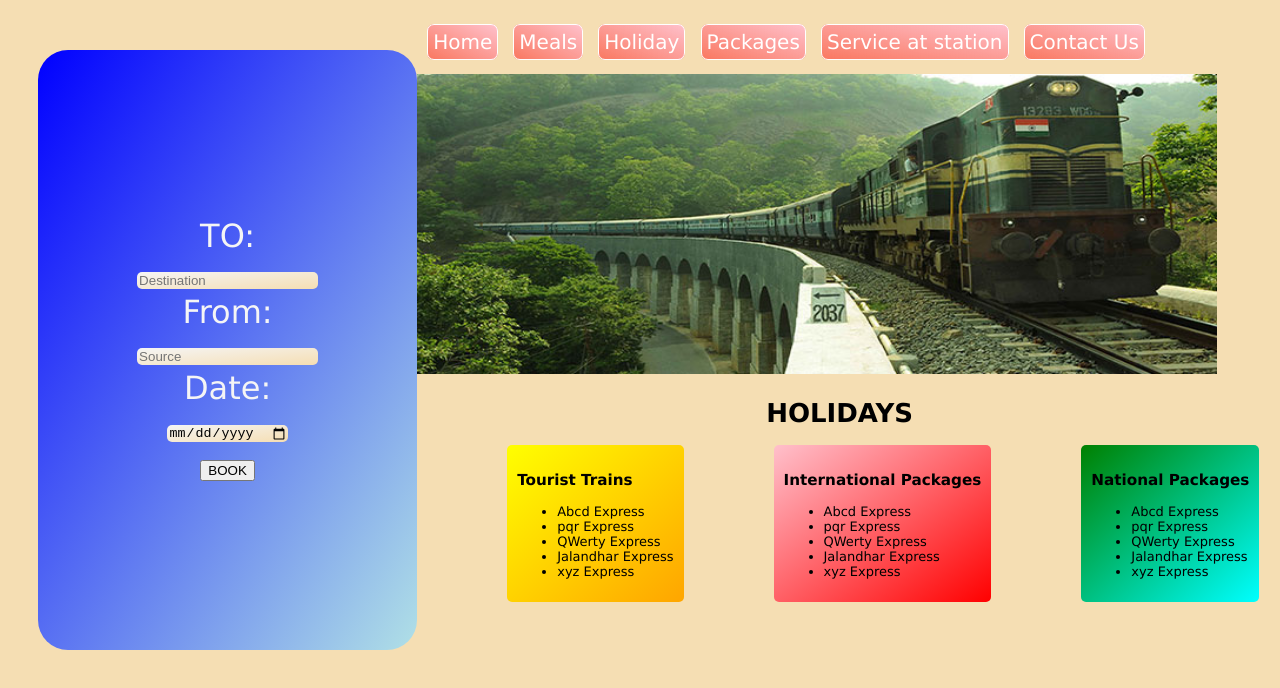
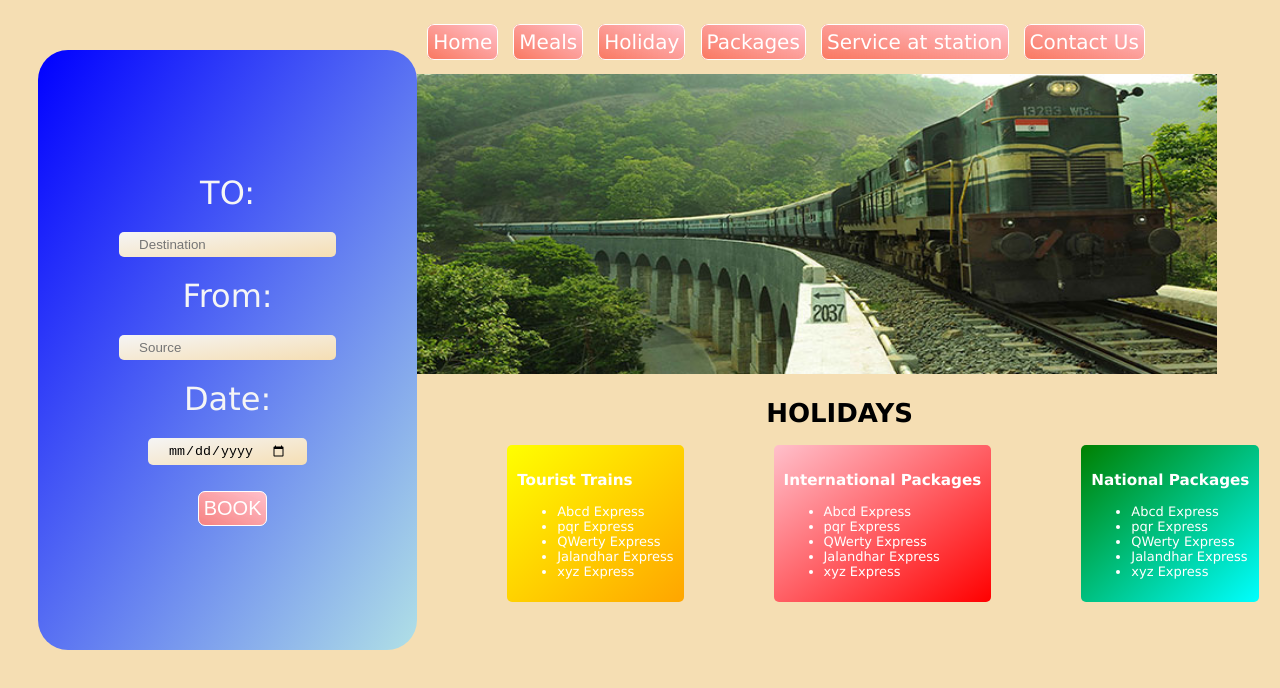
Before and after one commit to dipeshrajput/CSE326Project, a plain HTML site: page index.html in a window 1280 px wide. Drawn offline with Linux system fonts and the light colour scheme.

Commit message:
Added Hover and animation

```diff
--- a/design.css
+++ b/design.css
@@ -18,6 +18,11 @@ html{
     background-color: wheat;
 }
 .inp{
+    padding-left: 20px;
+    padding-right: 20px;
+    padding-top:5px;
+    padding-bottom: 5px;
+    margin: 20px;
     background-image: linear-gradient(to bottom right,whitesmoke,wheat);
     border: 0px;
     border-radius: 5px;
@@ -26,7 +31,6 @@ html{
     margin-top:30px;
 }
 a{
-
     margin-left: 10px;
     color: white;
     border-radius: 7px;
@@ -45,6 +49,8 @@ a{
     margin:10px;
 }
 .tourist-trains{
+    animation: slidein 1s ease-in-out;
+    color: white;
     padding:10px;
     margin-left:90px;
     border-radius: 5px;
@@ -52,6 +58,8 @@ a{
     background-image: linear-gradient(to bottom right, Yellow, orange);
 }
 .international-Packages{
+    animation: slidein 2s ease-in-out;
+    color: white;
     padding:10px;
     margin-left:90px;
     border-radius: 5px;
@@ -59,9 +67,35 @@ a{
     background-image: linear-gradient(to bottom right, pink, red);
 }
 .National-Packages{
+    animation: slidein 3s ease-in-out;
+    color: white;
     padding:10px;
     margin-left:90px;
     border-radius: 5px;
     float: left;
     background-image: linear-gradient(to bottom right,green, cyan);
 }
+a:hover{
+    padding: 7px;
+    font-size: 25px;
+    background-image: linear-gradient(to bottom right,green, cyan);
+}
+button{
+    margin-left: 10px;
+    color: white;
+    border-radius: 7px;
+    text-decoration: none;
+    font-size: 20px;
+    padding: 5px;
+    background-image: linear-gradient(to bottom left, pink,rgba(255, 0, 0, 0.459));
+    border: 1px solid white;
+}
+button:hover{
+    padding: 7px;
+    font-size: 25px;
+    background-image: linear-gradient(to bottom right,green, cyan);
+}
+@keyframes slidein{
+    0%{transform:translateX(-100%);}
+    100%{transform:translateX(0%)}
+}
--- a/index.html
+++ b/index.html
@@ -1,7 +1,7 @@
 <!DOCTYPE html>
 <html>
     <head>
-        <title>Welcome to railwway</title>
+        <title>Welcome to Railway</title>
         <link rel="stylesheet" type="text/css" href="design.css">
     </head>
     <body>
```
